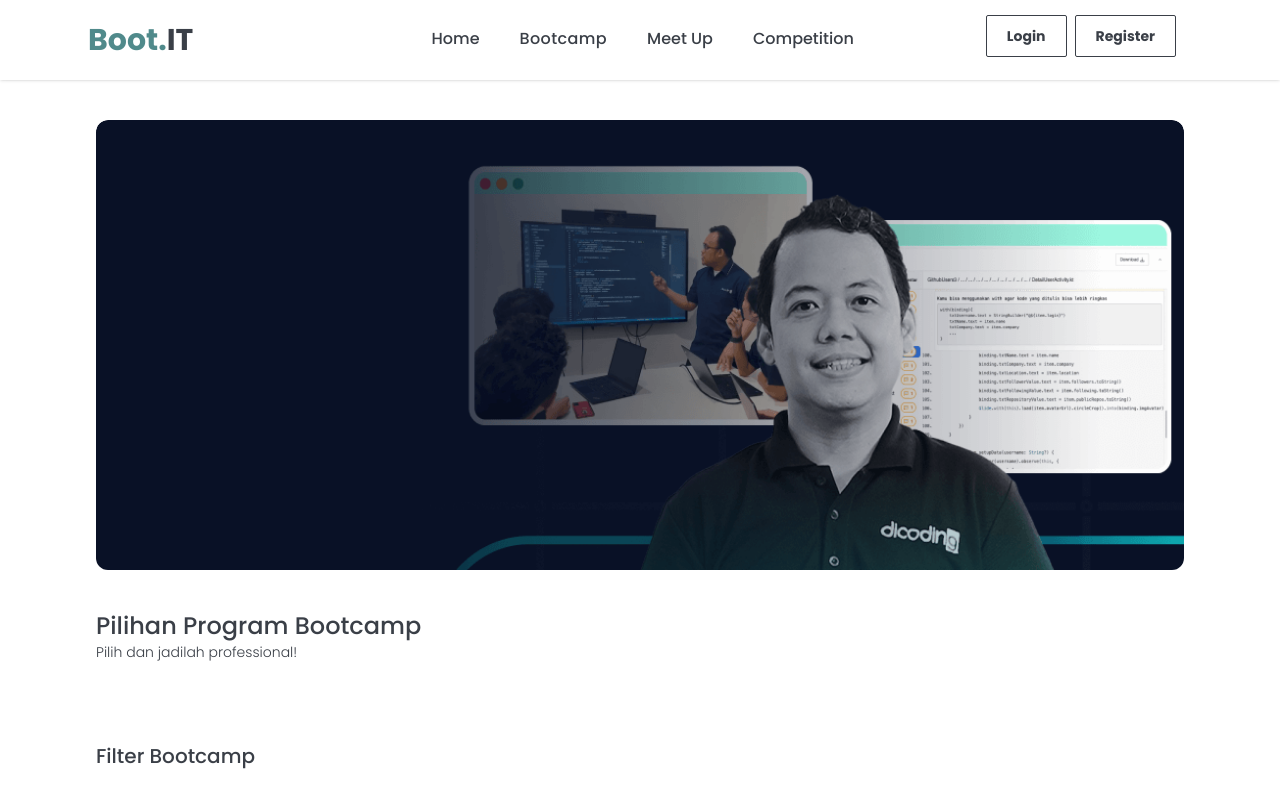
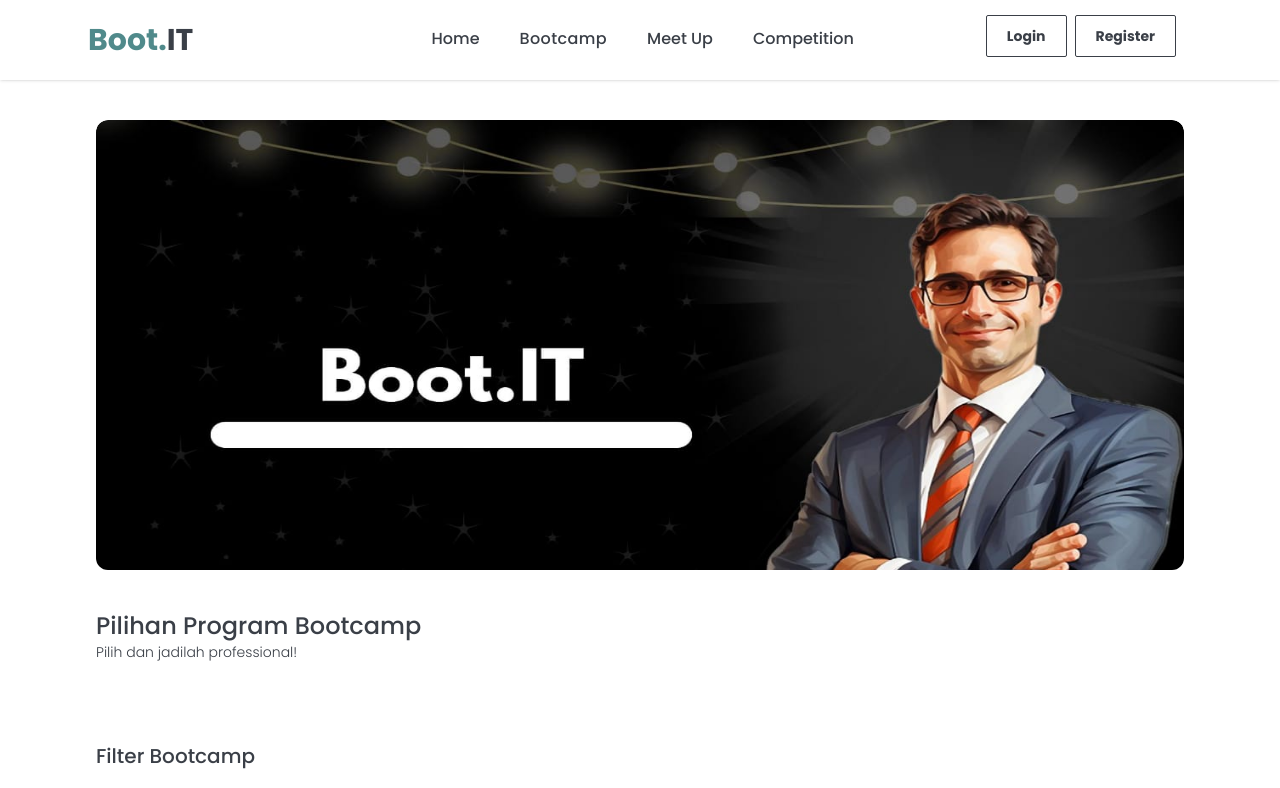
Before and after one commit to EginRyzen/Bootit_App_Gayatama, a Next.js app: page /bootcamp in a window 1280 px wide. Shown: the top 788 px of the page. Built offline with nearby package versions, Linux system fonts and the light colour scheme.

Commit message:
initial commit

```diff
--- a/src/app/bootcamp/page.js
+++ b/src/app/bootcamp/page.js
@@ -36,7 +36,7 @@ function Page() {
     return (
         <div className='max-w-6xl mx-auto px-4 sm:px-6 lg:px-8 py-10'>
             <div className='w-full h-52 sm:h-80 md:h-[450px] rounded-xl relative z-10 overflow-hidden'>
-                <img src="./img/thumbnail.png" className='w-full h-[200px] sm:h-80 md:h-[500px] rounded-xl' />
+                <img src="./img/bootcamp.jpeg" className='w-full h-[200px] sm:h-80 md:h-[500px] rounded-xl' />
             </div>
             <div className='w-full mt-5 sm:mt-10'>
                 <h3 className='text-xl md:text-2xl font-medium text-[#3a3f47]'>Pilihan Program Bootcamp</h3>
```
Also changed, not shown: public/home/banner/home.jpeg, public/img/bootcamp.jpeg (added).
